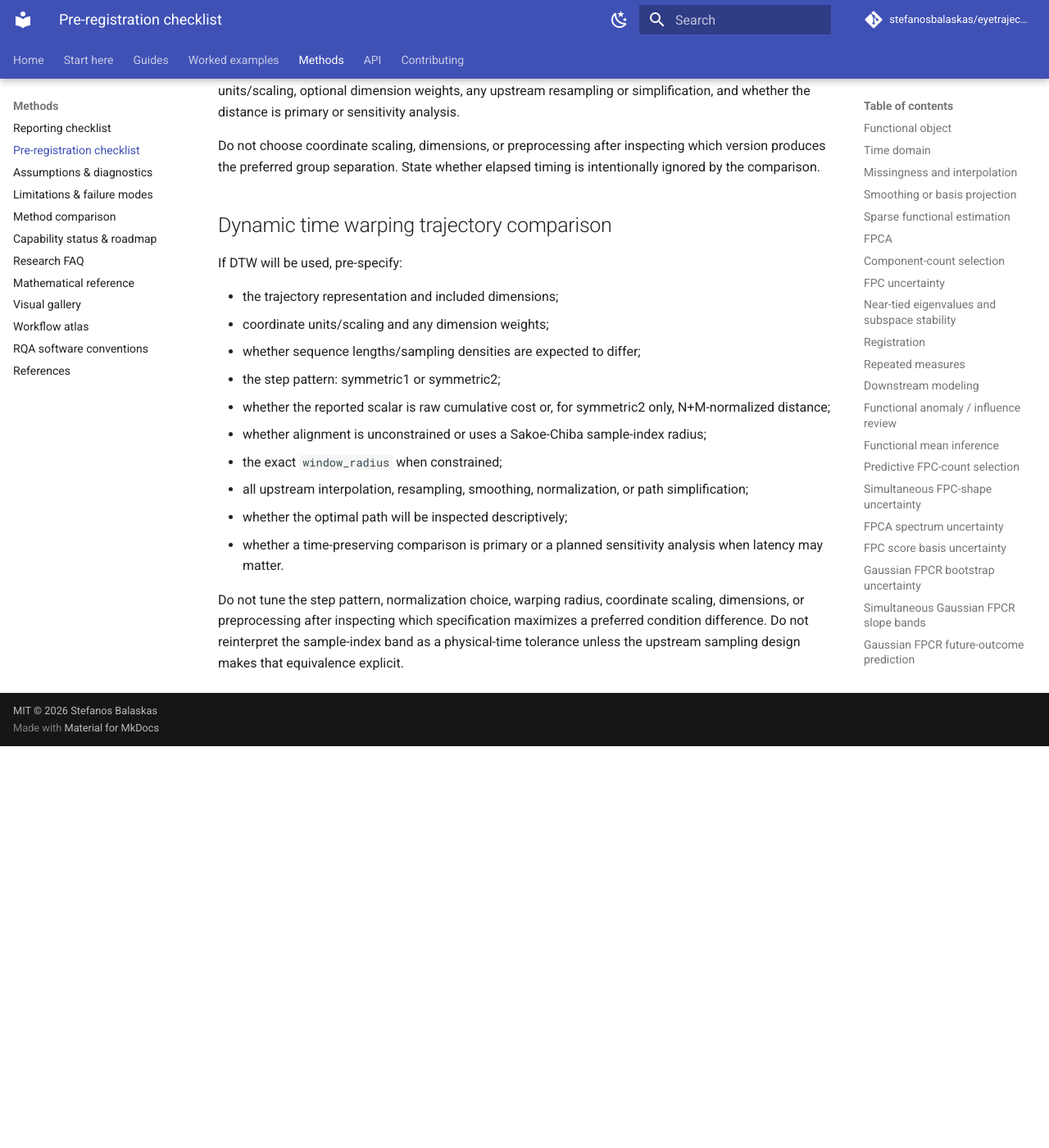
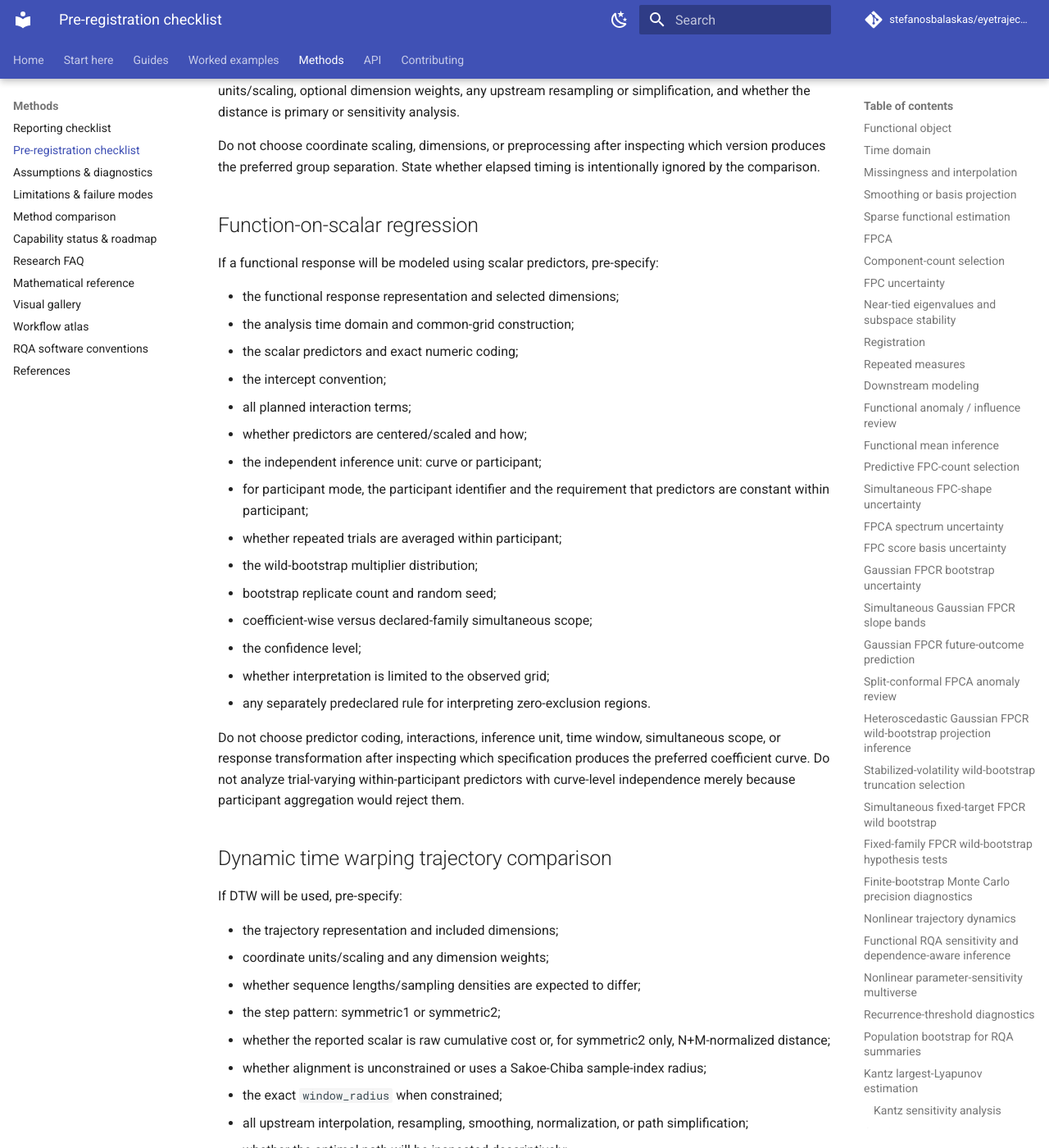
Before and after one commit to stefanosbalaskas/eyetrajectoriespy, an MkDocs documentation site: the page built from docs/methods/preregistration.md, in a window 1280 px wide and 1400 px high, scrolled down 18148 px. Shown: the whole window at 82% size. Built offline with MkDocs 1.6.1 and Material for MkDocs 9.7.7, drawn with Linux system fonts in a browser that asks for light colours; comment, search, counter and statistics services are not loaded; before the commit the page ends 19058 px from its top, so only the background shows below that.

Commit message:
Add function-on-scalar preregistration guidance

```diff
--- a/docs/methods/preregistration.md
+++ b/docs/methods/preregistration.md
@@ -589,6 +589,28 @@
 Do not choose coordinate scaling, dimensions, or preprocessing after inspecting which version produces the preferred group separation. State whether elapsed timing is intentionally ignored by the comparison.
 
 
+## Function-on-scalar regression
+
+If a functional response will be modeled using scalar predictors, pre-specify:
+
+- the functional response representation and selected dimensions;
+- the analysis time domain and common-grid construction;
+- the scalar predictors and exact numeric coding;
+- the intercept convention;
+- all planned interaction terms;
+- whether predictors are centered/scaled and how;
+- the independent inference unit: curve or participant;
+- for participant mode, the participant identifier and the requirement that predictors are constant within participant;
+- whether repeated trials are averaged within participant;
+- the wild-bootstrap multiplier distribution;
+- bootstrap replicate count and random seed;
+- coefficient-wise versus declared-family simultaneous scope;
+- the confidence level;
+- whether interpretation is limited to the observed grid;
+- any separately predeclared rule for interpreting zero-exclusion regions.
+
+Do not choose predictor coding, interactions, inference unit, time window, simultaneous scope, or response transformation after inspecting which specification produces the preferred coefficient curve. Do not analyze trial-varying within-participant predictors with curve-level independence merely because participant aggregation would reject them.
+
 ## Dynamic time warping trajectory comparison
 
 If DTW will be used, pre-specify:
```
